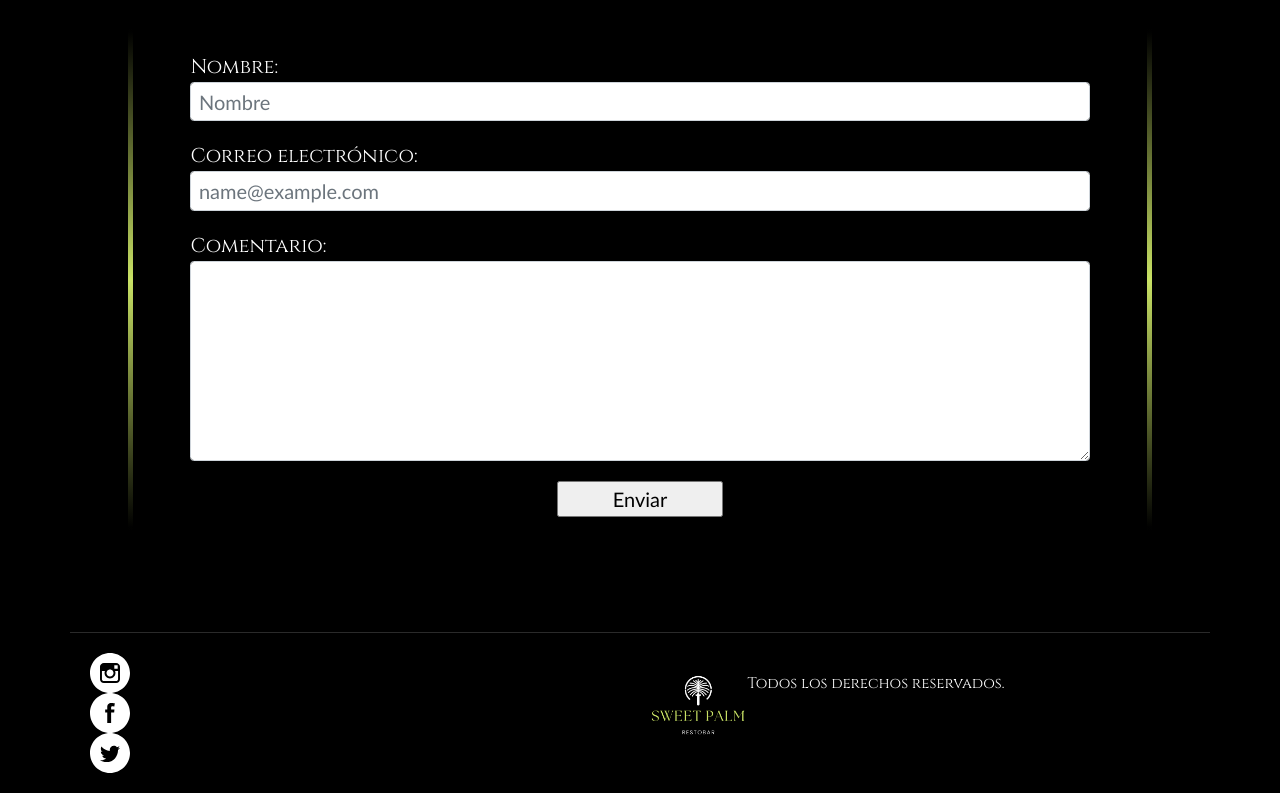
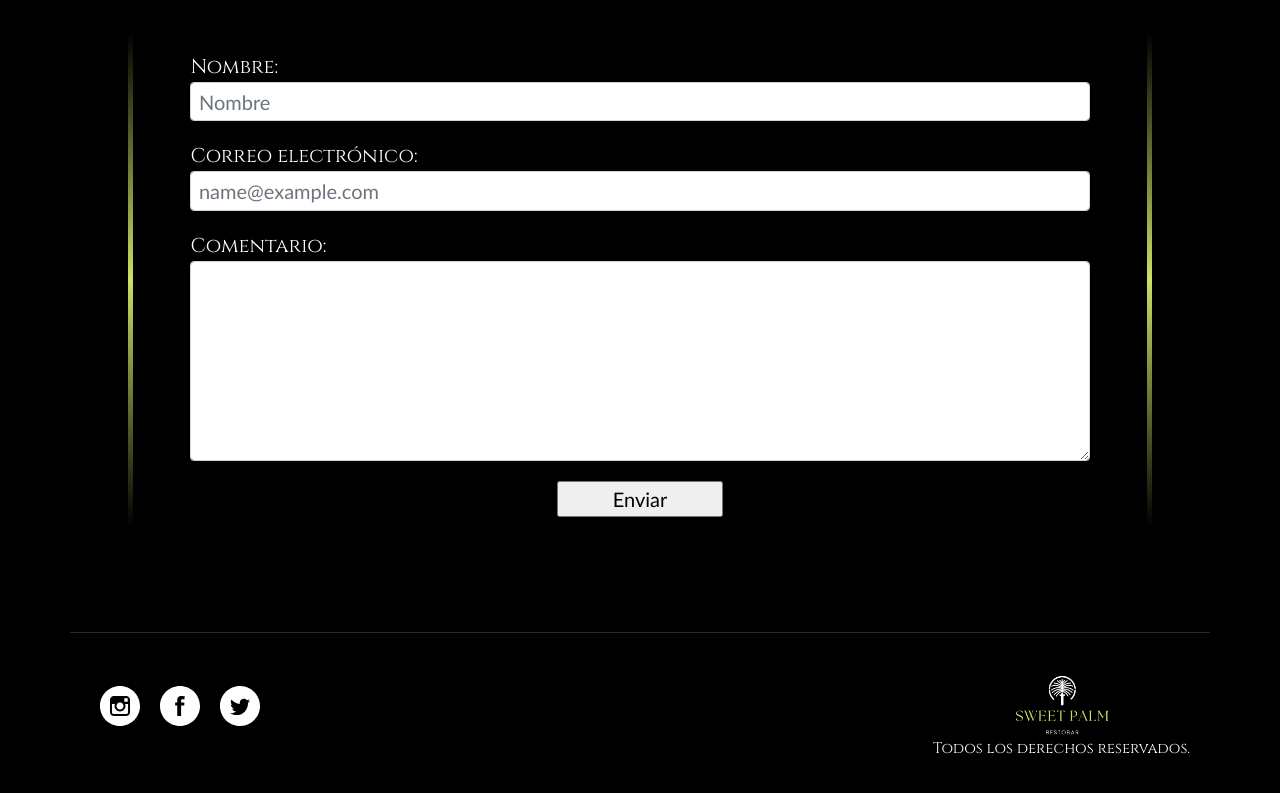
Before and after one commit to smirandaeade/PF-Sebastian-Miranda, a plain HTML site: page contacto.html in a window 1280 px wide. Shown: the part 451-1244 px from the top of the page. Drawn offline with nearby package versions, Linux system fonts and the light colour scheme.

Commit message:
arreglo de footer de contacto.html

```diff
--- a/contacto.html
+++ b/contacto.html
@@ -144,8 +144,8 @@
     </main>
     <footer class="footer container">
         <div class="row row-cols-1 row-cols-lg-2">
-            <div class="contenedorSocialMedia col justify-content-center align-items-center justify-content-lg-start">
-                <div class="socialMediaIcon">
+            <div class="socialMedia col justify-content-center align-items-center justify-content-lg-start">
+                <div class="socialMedia__socialMediaIcon">
                     <a href="#">
                         <svg fill="#ffffff" height="40px" width="40px" version="1.1" id="Layer_1"
                             xmlns="http://www.w3.org/2000/svg" xmlns:xlink="http://www.w3.org/1999/xlink"
@@ -170,7 +170,7 @@
                             </g>
                         </svg></a>
                 </div>
-                <div class="socialMediaIcon">
+                <div class="socialMedia__socialMediaIcon">
                     <a href="#">
                         <svg fill="#ffffff" height="40px" width="40px" version="1.1" id="Layer_1"
                             xmlns="http://www.w3.org/2000/svg" xmlns:xlink="http://www.w3.org/1999/xlink"
@@ -184,8 +184,7 @@
                             </g>
                         </svg></a>
                 </div>
-
-                <div class="socialMediaIcon">
+                <div class="socialMedia__socialMediaIcon">
                     <a href="#">
                         <svg fill="#ffffff" height="40px" width="40px" version="1.1" id="Layer_1"
                             xmlns="http://www.w3.org/2000/svg" xmlns:xlink="http://www.w3.org/1999/xlink"
@@ -201,8 +200,8 @@
                     </a>
                 </div>
             </div>
-            <div class="contenedorRes col justify-content-center justify-content-lg-end">
-                <div class="contenedorReserved">
+            <div class="contenedorReserved col justify-content-center justify-content-lg-end">
+                <div class="contenedorReserved__reserved">
                     <img src="./img/palm.png" alt="imglogo">
                     <p>Todos los derechos reservados.</p>
                 </div>
```
